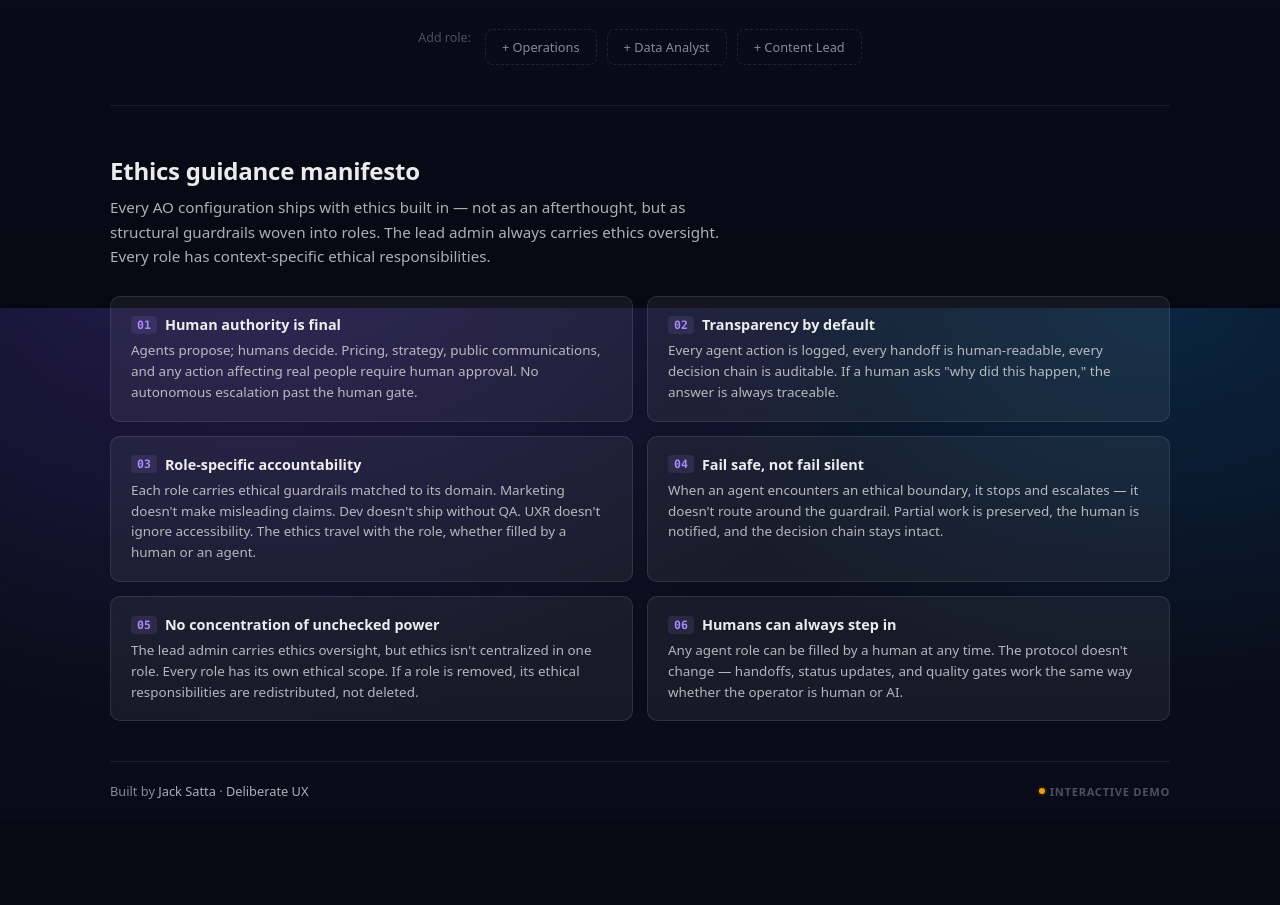
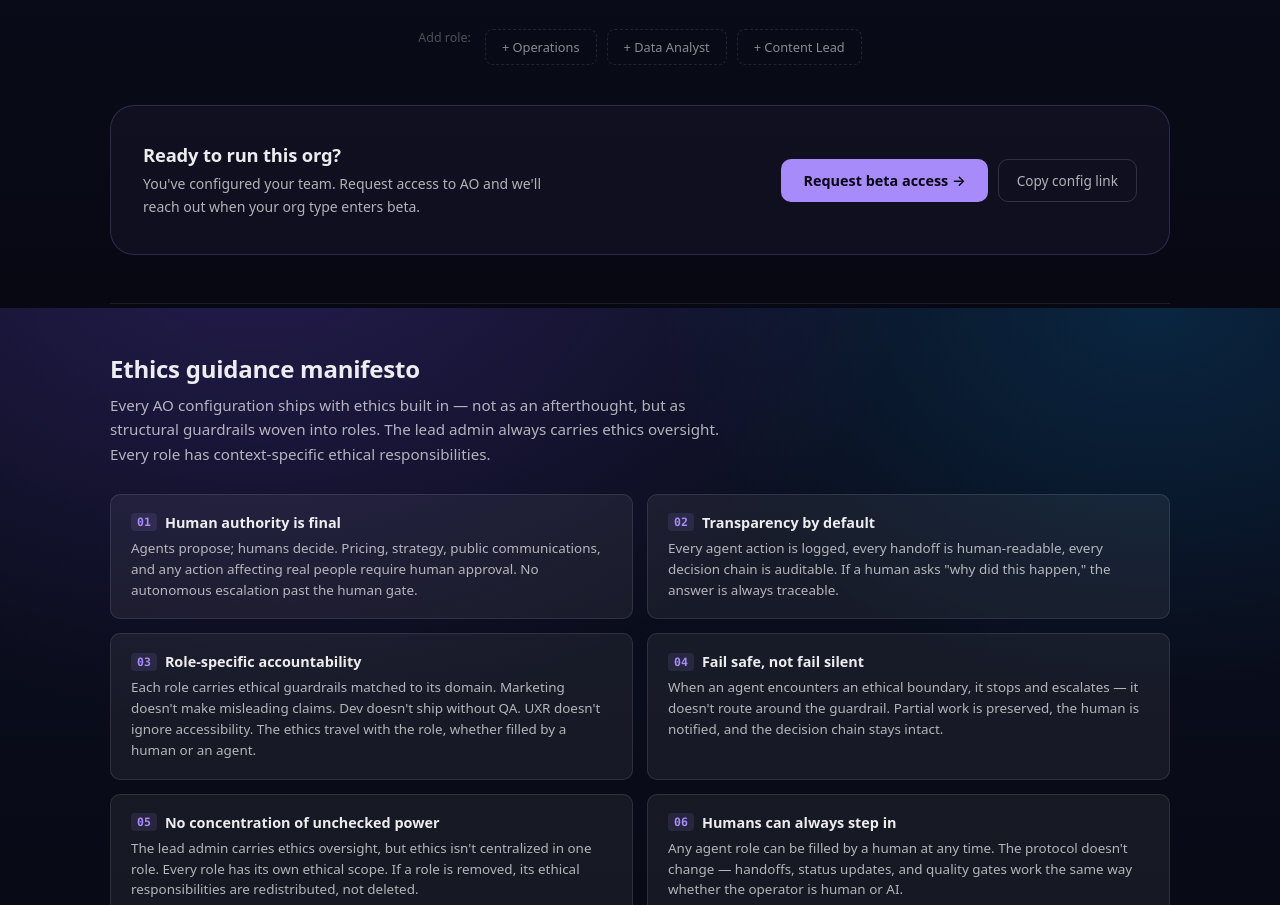
Before and after one commit to jacksatta/deliberateux.com, a plain HTML site: page ao/configure.html in a window 1280 px wide. Shown: the part 1292-2197 px from the top of the page. Before the commit the page ends 2112 px from the top, so only its background shows below. Drawn offline with Linux system fonts and the light colour scheme.

Commit message:
Add CTA block to configure page — beta access link + copy config

```diff
--- a/ao/configure.html
+++ b/ao/configure.html
@@ -332,6 +332,74 @@
       background: var(--panel);
     }
 
+    /* ── CTA block ───────────────────────────────────────── */
+    .cfg-cta {
+      border: 1px solid rgba(var(--c-admin),0.2);
+      background: rgba(var(--c-admin),0.05);
+      border-radius: var(--radius-lg);
+      padding: 36px 32px;
+      display: flex;
+      align-items: center;
+      justify-content: space-between;
+      gap: 24px;
+      margin-bottom: 48px;
+    }
+    @media (max-width: 640px) {
+      .cfg-cta { flex-direction: column; align-items: flex-start; }
+    }
+    .cfg-cta-copy h3 {
+      font-size: 1.15rem;
+      font-weight: 700;
+      margin: 0 0 6px;
+      letter-spacing: -0.01em;
+    }
+    .cfg-cta-copy p {
+      color: var(--muted);
+      font-size: 0.875rem;
+      line-height: 1.6;
+      margin: 0;
+      max-width: 420px;
+    }
+    .cfg-cta-actions {
+      display: flex;
+      gap: 10px;
+      flex-shrink: 0;
+      flex-wrap: wrap;
+    }
+    .cta-btn-primary {
+      font-family: var(--font);
+      font-size: 0.9rem;
+      font-weight: 600;
+      padding: 11px 22px;
+      border-radius: 10px;
+      border: none;
+      background: rgb(var(--c-admin));
+      color: #0a0616;
+      cursor: pointer;
+      text-decoration: none;
+      display: inline-flex;
+      align-items: center;
+      gap: 6px;
+      transition: opacity 0.2s var(--ease);
+      white-space: nowrap;
+    }
+    .cta-btn-primary:hover { opacity: 0.88; }
+    .cta-btn-secondary {
+      font-family: var(--font);
+      font-size: 0.85rem;
+      font-weight: 500;
+      padding: 11px 18px;
+      border-radius: 10px;
+      border: 1px solid var(--border2);
+      background: none;
+      color: var(--muted);
+      cursor: pointer;
+      transition: all 0.2s var(--ease);
+      white-space: nowrap;
+    }
+    .cta-btn-secondary:hover { color: var(--text); border-color: rgba(var(--c-admin),0.4); }
+    .cta-btn-secondary.copied { color: rgb(var(--c-uxr)); border-color: rgba(var(--c-uxr),0.4); }
+
     /* ── Ethics manifesto ────────────────────────────────── */
     .manifesto {
       border-top: 1px solid var(--hairline);
@@ -474,6 +542,18 @@
 
     <!-- Add role bar -->
     <div class="add-bar" id="add-bar"></div>
+
+    <!-- CTA -->
+    <div class="cfg-cta cfg-reveal">
+      <div class="cfg-cta-copy">
+        <h3>Ready to run this org?</h3>
+        <p>You've configured your team. Request access to AO and we'll reach out when your org type enters beta.</p>
+      </div>
+      <div class="cfg-cta-actions">
+        <a class="cta-btn-primary" href="/ao/#request-access">Request beta access →</a>
+        <button class="cta-btn-secondary" id="copy-config-btn">Copy config link</button>
+      </div>
+    </div>
 
     <!-- Ethics manifesto -->
     <section class="manifesto cfg-reveal" id="manifesto">
@@ -758,6 +838,25 @@
     state.operators = { ...TEMPLATES.solo.operators };
     render();
 
+    // ── Copy config link ──────────────────────────────────
+    document.getElementById('copy-config-btn').addEventListener('click', function() {
+      const params = new URLSearchParams({
+        type: state.template || 'custom',
+        roles: state.roles.join(','),
+        ops: Object.entries(state.operators).map(([k,v]) => k + ':' + v).join(',')
+      });
+      const url = window.location.origin + '/ao/configure.html?' + params.toString();
+      navigator.clipboard.writeText(url).then(() => {
+        const btn = document.getElementById('copy-config-btn');
+        btn.textContent = 'Copied!';
+        btn.classList.add('copied');
+        setTimeout(() => {
+          btn.textContent = 'Copy config link';
+          btn.classList.remove('copied');
+        }, 2000);
+      });
+    });
+
     // Scroll reveal
     if (!window.matchMedia('(prefers-reduced-motion: reduce)').matches) {
       const obs = new IntersectionObserver((entries) => {
```
